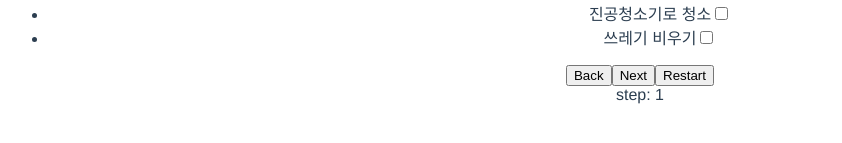
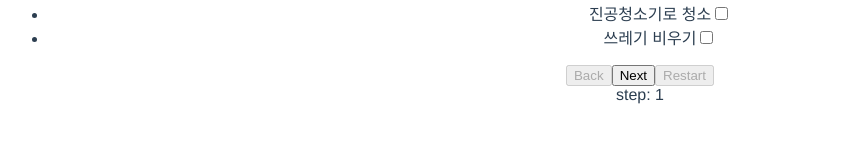
Before and after one commit to radlohead/vue-multi-step-form, a Vue app: page / in a window 1280 px wide. Shown: the part 205-348 px from the top of the page, without its empty margins (0-842 px from the left). Built offline with nearby package versions, Linux system fonts and the light colour scheme.

Commit message:
stepMenu step에 따른 disabled처리

```diff
--- a/src/components/StepMenu.vue
+++ b/src/components/StepMenu.vue
@@ -1,8 +1,19 @@
 <template>
   <section>
-    <button name='back' @click="handleBack">Back</button>
-    <button name='next' @click="handleNext">Next</button>
-    <button name='restart'>Restart</button>
+    <button
+      name='back'
+      :disabled="$store.state.step === 1 || $store.state.step === 5"
+      @click="handleBack"
+    >Back</button>
+    <button
+      name='next'
+      :disabled="$store.state.step === 5"
+      @click="handleNext"
+    >Next</button>
+    <button
+      name='restart'
+      :disabled="$store.state.step !== 5"
+    >Restart</button>
     <div>step: {{ $store.state.step }}</div>
   </section>
 </template>
```
